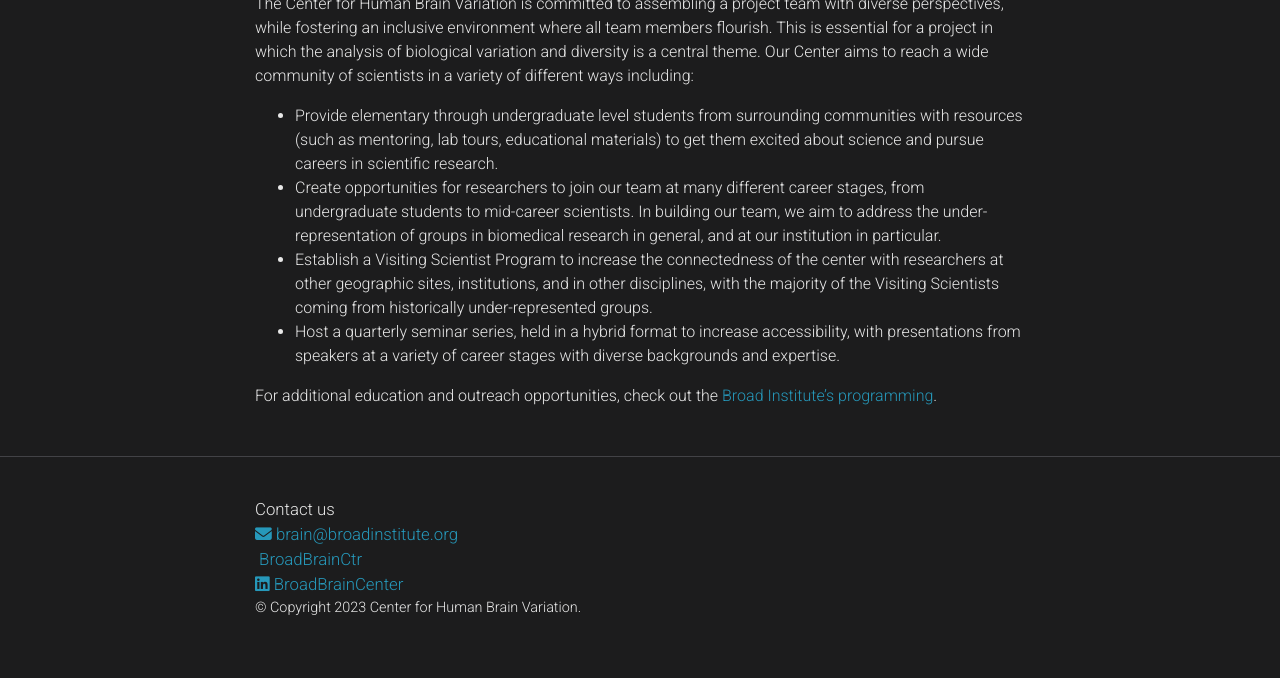
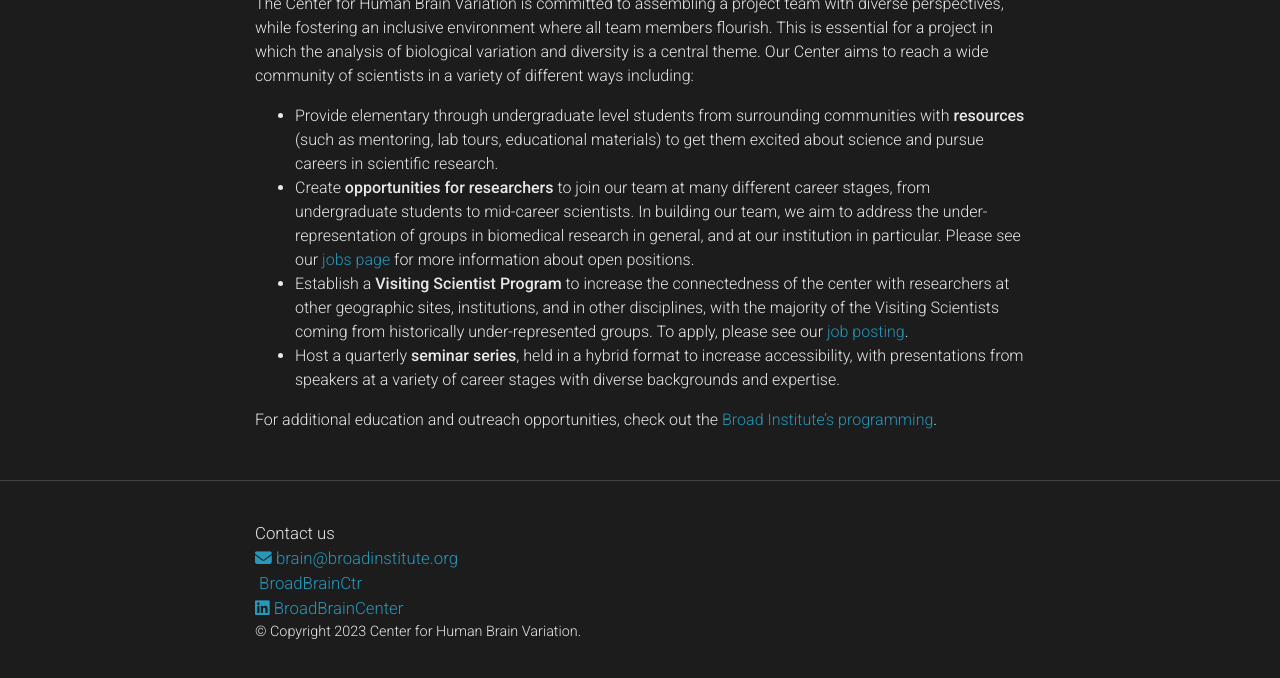
Before and after one commit to broadinstitute/chbv, a Jekyll site: the page built from _pages/outreach.md, in a window 1280 px wide and 900 px high, scrolled down 570 px, cut to the strip 217-895 px from the top of the window. Built offline with Jekyll 4.4.1, drawn with Linux system fonts in a browser that asks for light colours; comment, search, counter and statistics services are not loaded; a style sheet for code colours, icons or effects is not loaded.

Commit message:
Add links to jobs (including visiting scientist program) to outreach page.

```diff
--- a/_pages/outreach.md
+++ b/_pages/outreach.md
@@ -10,9 +10,9 @@ nav_order: 7
 <img src="/assets/img/outreach.hands_piled_together.jpg" alt="Handles piled together" height="100%" width="100%" display="block">
 
 The Center for Human Brain Variation is committed to assembling a project team with diverse perspectives, while fostering an inclusive environment where all team members flourish.  This is essential for a project in which the analysis of biological variation and diversity is a central theme.  Our Center aims to reach a wide community of scientists in a variety of different ways including:
-- Provide elementary through undergraduate level students from surrounding communities with resources (such as mentoring, lab tours, educational materials) to get them excited about science and pursue careers in scientific research.
-- Create opportunities for researchers to join our team at many different career stages, from undergraduate students to mid-career scientists.  In building our team, we aim to address the under-representation of groups in biomedical research in general, and at our institution in particular.
-- Establish a Visiting Scientist Program to increase the connectedness of the center with researchers at other geographic sites, institutions, and in other disciplines, with the majority of the Visiting Scientists coming from historically under-represented groups.
-- Host a quarterly seminar series, held in a hybrid format to increase accessibility, with presentations from speakers at a variety of career stages with diverse backgrounds and expertise.
+- Provide elementary through undergraduate level students from surrounding communities with **resources** (such as mentoring, lab tours, educational materials) to get them excited about science and pursue careers in scientific research.
+- Create **opportunities for researchers** to join our team at many different career stages, from undergraduate students to mid-career scientists.  In building our team, we aim to address the under-representation of groups in biomedical research in general, and at our institution in particular. Please see our [jobs page](/join-us) for more information about open positions.
+- Establish a **Visiting Scientist Program** to increase the connectedness of the center with researchers at other geographic sites, institutions, and in other disciplines, with the majority of the Visiting Scientists coming from historically under-represented groups. To apply, please see our [job posting](/jobs/visiting_scientists_program).
+- Host a quarterly **seminar series**, held in a hybrid format to increase accessibility, with presentations from speakers at a variety of career stages with diverse backgrounds and expertise.
 
 For additional education and outreach opportunities, check out the [Broad Institute's programming](https://www.broadinstitute.org/education-and-outreach).
```
